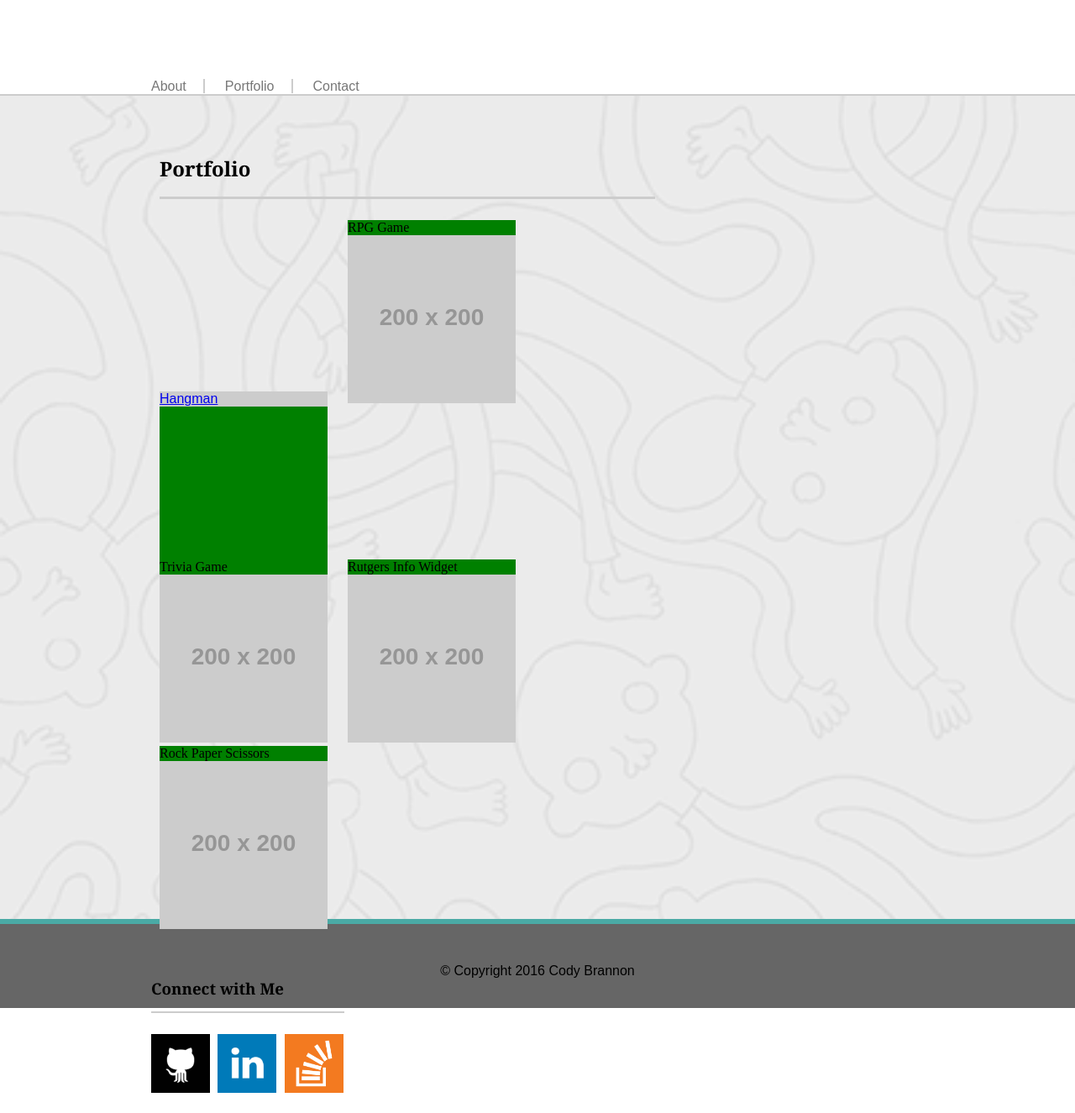
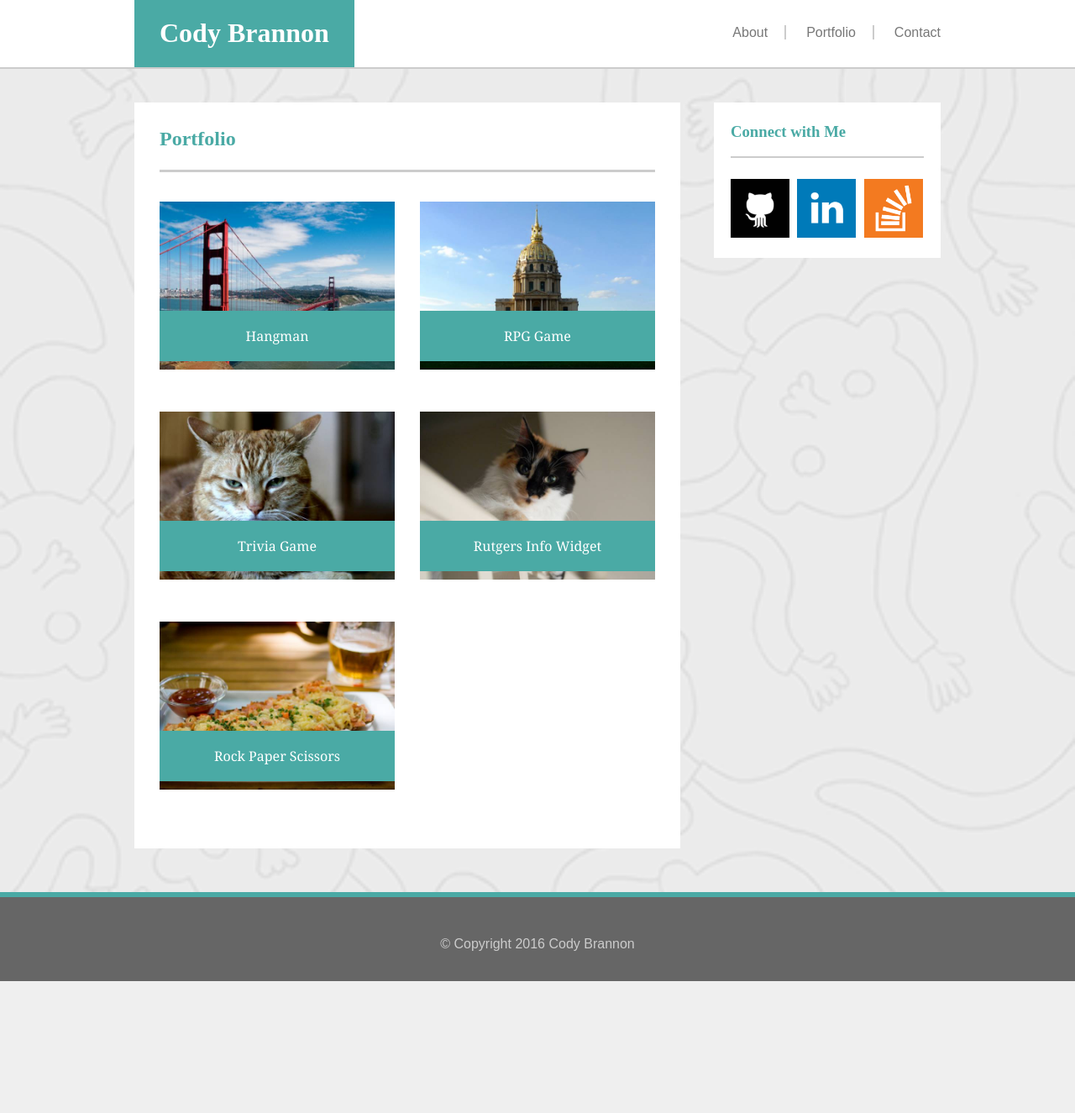
Before and after one commit to cbrannon/Basic-Portfolio, a PHP site: page /portfolio.html in a window 1280 px wide. Shown: the whole page at 84% size. After the commit the page ends 1168 px from the top, so only its background shows below. Run offline with PHP 8.4, Linux system fonts and the light colour scheme; grey boxes labelled with a size stand in for pictures from a placeholder-image service; some libraries are stand-ins or nearby versions.

Commit message:
Updated portfolio. Cleaned up css.

```diff
--- a/assets/css/style.css
+++ b/assets/css/style.css
@@ -1,20 +1,29 @@
 body {
   margin: 0 auto;
-  padding: 0;
+}
+
+.margin-auto-sides {
+  margin: 0 auto;
 }
 
 .header {
-  border-bottom: 2px solid #cccccc;
   margin-bottom: 0;
 }
 
 .header-info, .main {
   width: 960px;
-  margin: 0 auto;
+}
+
+.no-padding {
+  padding: 0;
 }
 
 .inline-block-element {
   display: inline-block;
+}
+
+.inline-element {
+  display: inline;
 }
 
 .green-text {
@@ -29,13 +38,26 @@ body {
   float: right;
 }
 
+.float-left {
+  float: left;
+}
+
 .grey-text {
   color: #cccccc;
+}
+
+.grey-bottom-border {
+  border-bottom: 2px solid #cccccc;
 }
 
 .white-background {
   background-color: #ffffff;
 }
+
+.white-text {
+  color: #ffffff;
+}
+
 
 header {
   padding: 0 30px;
@@ -48,9 +70,12 @@ nav {
 ul {
   list-style-type: none;
   margin: 0;
-  padding: 0;
   overflow: hidden;
   color: #777777;
+}
+
+article {
+  width: 100%;
 }
 
 li {
@@ -64,15 +89,23 @@ li:last-child {
   border-right: none;
 }
 
+.bio {
+  width: 70%;
+  margin-left: 20px;
+  margin-top: 0;
+}
+
 li a {
+  color: #777777;
+}
+
+a {
   text-decoration: none;
-  color: #777777;
 }
 
 .container {
   background: url('../images/ignasi_pattern_s.png') no-repeat;
   background-size: 100%;
-  margin: 0 auto;
   height: 550px;
   padding: 40px 0;
 }
@@ -80,7 +113,6 @@ li a {
 .portfolio-container {
   background: url('../images/ignasi_pattern_s.png') no-repeat;
   background-size: 100%;
-  margin: 0 auto;
   height: 900px;
   padding: 40px 0;
 }
@@ -108,7 +140,6 @@ aside a {
 .aside-head {
   height: 40px;
   margin-bottom: 25px;
-  border-bottom: 2px solid #cccccc;
 }
 
 .logo {
@@ -122,29 +153,21 @@ aside a {
   margin-right: 0;
 }
 
-h1 {
-  color: #ffffff;
-}
-
 h2 {
   margin-top: 0;
 }
 
-h1, h2, h3 {
+.serif {
   font-family: 'Georgia', Times, Times New Roman, serif;
 }
 
-p, a {
+p, a, form {
   font-family: 'Arial', 'Helvetica Neue', Helvetica, sans-serif;
 }
 
 .profilepic {
   width: 25%;
   height: 25%;
-}
-
-form {
-  font-family: 'Arial', 'Helvetica Neue', Helvetica, sans-serif;
 }
 
 input {
@@ -174,12 +197,42 @@ footer {
 }
 
 .portfolio-item {
-  width: 200px;
+  width: 280px;
   height: 200px;
-  margin-right: 20px;
-  background-color: green;
+  margin: 10px 30px 40px 0;
+  background-color: black;
+  background-size: cover;
 }
 
-#hangman-item {
-  background-image: url("http://www.placehold.it/200x200");
+.portfolio-item-right {
+  margin-right: 0;
 }
+
+.tag {
+  text-align: center;
+  background-color: #4aaaa5;
+  height: 60px;
+  line-height: 60px;
+  margin-top: 130px;
+
+}
+
+#hangman {
+  background-image: url("../images/city1.jpg");
+}
+
+#rpggame {
+  background-image: url("../images/city2.jpg");
+}
+
+#triviagame {
+  background-image: url("../images/meow1.jpg");
+}
+
+#rutgersinfo {
+  background-image: url("../images/meow2.jpg");
+}
+
+#rockpaperscissors {
+  background-image: url("../images/nom1.jpg");
+}
--- a/portfolio.html
+++ b/portfolio.html
@@ -4,12 +4,14 @@
   <title>Cody's Basic Portfolio</title>
   <link rel="stylesheet" type="text/css" href="assets/css/style.css">
 </head>
-<body>
-  <div class="header">
-    <div class="header-info">
-      <header><h1>Cody Brannon</h1></header>
-      <nav>
-        <ul>
+<body class="no-padding margin-auto-sides">
+  <div class="header grey-bottom-border">
+    <div class="header-info margin-auto-sides">
+      <header class="inline-block-element green-background">
+        <h1 class="white-text">Cody Brannon</h1>
+      </header>
+      <nav class="inline-block-element float-right">
+        <ul class="no-padding">
           <li><a href="index.html">About</a></li>
           <li><a href="portfolio.html">Portfolio</a></li>
           <li><a href="contact.html">Contact</a></li>
@@ -17,42 +19,43 @@
       </nav>
     </div>
   </div>
-  <div class="portfolio-container">
-    <div class="main">
-      <section class="about-me">
+  <div class="portfolio-container margin-auto-sides">
+    <div class="main margin-auto-sides">
+      <section class="inline-block-element white-background about-me">
         <div class="section-head">
-          <h2>Portfolio</h2>
+          <h2 class="green-text">Portfolio</h2>
         </div>
-        <article>
-          <div class="inline-block-element portfolio-item">
+        <article class="portfolio">
           <a href="#">
-              <div id="hangman-item">
-                <div class="tag">Hangman</div>
-                <!--<img src="http://www.placehold.it/200x200" alt="hanngman">-->
+            <div class="inline-block-element float-left portfolio-item" id="hangman">
+              <div class="tag white-text serif">Hangman</div>
             </div>
           </a>
+          <a href="#">
+            <div class="inline-block-element float-left portfolio-item portfolio-item-right" id="rpggame">
+              <div class="tag white-text serif">RPG Game</div>
             </div>
-          <div class="inline-block-element portfolio-item">
-              <div class="tag">RPG Game</div>
-              <img src="http://www.placehold.it/200x200" alt="rpg game">
+          </a>
+          <a href="#">
+            <div class="inline-block-element float-left portfolio-item" id="triviagame">
+              <div class="tag white-text serif">Trivia Game</div>
             </div>
-          <div class="inline-block-element portfolio-item">
-              <div class="tag">Trivia Game</div>
-              <img src="http://www.placehold.it/200x200" alt="trivia game">
+          </a>
+          <a href="#">
+            <div class="inline-block-element float-left portfolio-item portfolio-item-right" id="rutgersinfo">
+              <div class="tag white-text serif">Rutgers Info Widget</div>
             </div>
-          <div class="inline-block-element portfolio-item">
-              <div class="tag">Rutgers Info Widget</div>
-              <img src="http://www.placehold.it/200x200" alt="rutgers info widget">
+          </a>
+          <a href="#">
+            <div class="inline-block-element float-left portfolio-item" id="rockpaperscissors">
+              <div class="tag white-text serif">Rock Paper Scissors</div>
             </div>
-          <div class="inline-block-element portfolio-item">
-              <div class="tag">Rock Paper Scissors</div>
-              <img src="http://www.placehold.it/200x200" alt="rock paper scissors game">
-          </div>
+          </a>
         </article>
       </section>
-      <aside>
-        <div class="aside-head">
-          <h3>Connect with Me</h3>
+      <aside class="inline-block-element white-background float-right">
+        <div class="aside-head grey-bottom-border">
+          <h3 class="green-text">Connect with Me</h3>
         </div>
         <a href="https://github.com/cbrannon" target="_blank">
           <img src="assets/images/github_square_black.png" alt="github" class="logo">
@@ -67,7 +70,7 @@
     </div>
   </div>
   <footer>
-    <p>&copy; Copyright 2016 Cody Brannon</p>
+    <p class="grey-text">&copy; Copyright 2016 Cody Brannon</p>
   </footer>
 </body>
 </html>
```
Also changed, not shown: contact.html (+17 -14 lines), index.html (+28 -14 lines). Lines whose indentation alone changed are shown as unchanged.
